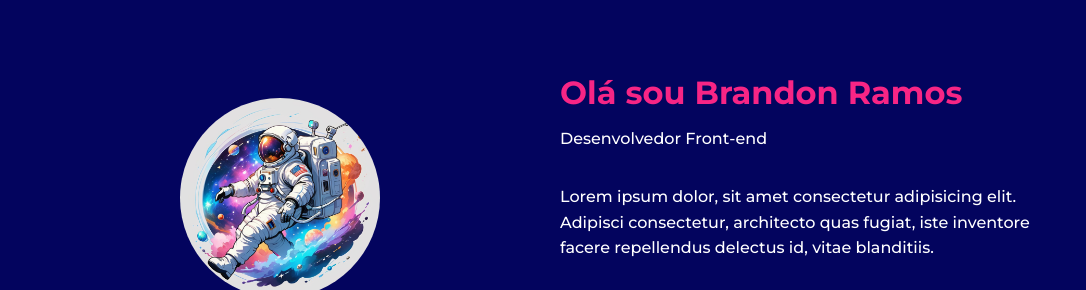
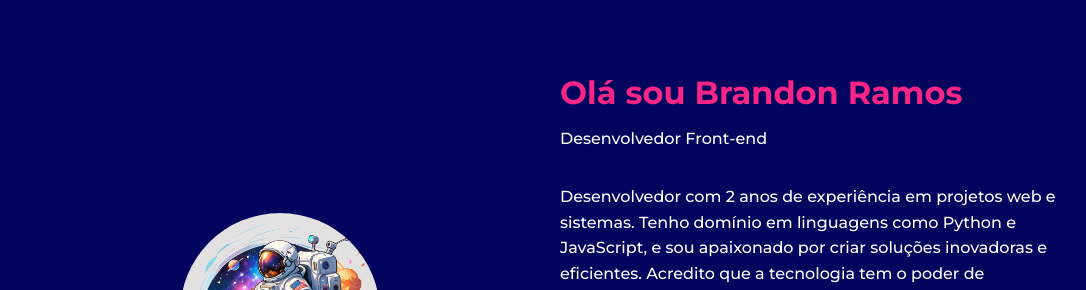
Before and after one commit to BrandonOficial/BrandonPortifolio, a plain HTML site: page index.html in a window 1280 px wide. Shown: the part 832-1122 px from the top of the page, without its empty margins (96-1182 px from the left). Drawn offline with nearby package versions, Linux system fonts and the light colour scheme.

Commit message:
Update index.html
correção de texto

```diff
--- a/index.html
+++ b/index.html
@@ -63,7 +63,10 @@
                     <div>
                         <h2 class="about__subtitle">Olá sou Brandon Ramos</h2>
                         <span class="about__profession">Desenvolvedor Front-end</span>
-                        <p class="about__text">Lorem ipsum dolor, sit amet consectetur adipisicing elit. Adipisci consectetur, architecto quas fugiat, iste inventore facere repellendus delectus id, vitae blanditiis.</p>
+                        <p class="about__text">Desenvolvedor com 2 anos de experiência em projetos web e sistemas. Tenho domínio em linguagens como Python e JavaScript, e sou apaixonado
+                            por criar soluções inovadoras e eficientes. Acredito que a tecnologia tem o poder de transformar vidas e facilitar o dia a dia das pessoas. Sou uma pessoa curiosa, autodidata e
+                            sempre em busca de novos desafios. Gosto de trabalhar em equipe e colaborar com colegas para encontrar as melhores soluções para os problemas. Tenho experiência em metodologias
+                            ágeis de desenvolvimento e estou sempre buscando aprimorar minhas habilidades. <br> Então algum desafio para mim ?</p>
 
                         <div class="about__social">
                             <a href="https://www.linkedin.com/in/brandon-freire-73ba27206/" class="about__social-icon"><i class='bx bxl-linkedin' ></i></a>
```
